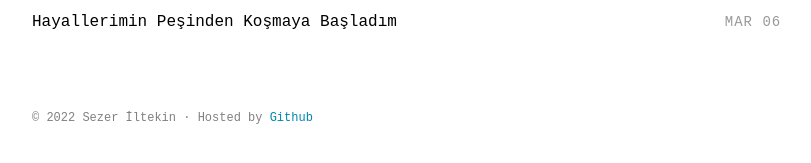
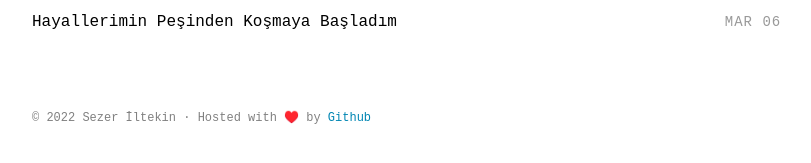
Before and after one commit to iltekin/iltekin.github.io, a Jekyll site: the page built from index.html, in a window 1280 px wide. Shown: the part 495-658 px from the top of the page, without its empty margins (232-1043 px from the left). Built offline with Jekyll 4.4.1, drawn with Linux system fonts in a browser that asks for light colours; some web fonts are replaced.

Commit message:
red heart added

```diff
--- a/_includes/footer.html
+++ b/_includes/footer.html
@@ -1,5 +1,5 @@
 <footer class="site-footer">
   <div class="container">
-    <small class="block">&copy; {{ site.time | date: '%Y' }} {{ site.author.name }} &middot; Hosted by <a href="https://github.com/iltekin/iltekin.github.io">Github</a></small>
+    <small class="block">&copy; {{ site.time | date: '%Y' }} {{ site.author.name }} &middot; Hosted with ♥️ by <a href="https://github.com/iltekin/iltekin.github.io">Github</a></small>
   </div>
 </footer>
```
